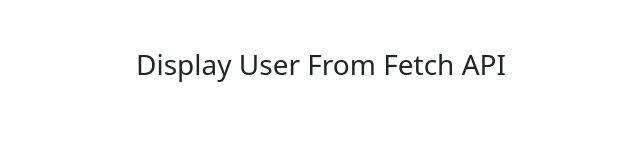
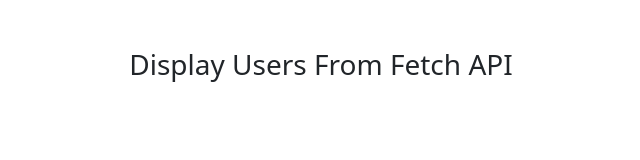
Before and after one commit to AH-Likhon/Fetch-API-Response, a plain HTML site: page index.html in a window 1280 px wide. Shown: the whole page, without its empty margins (319-959 px from the left). Drawn offline with nearby package versions, Linux system fonts and the light colour scheme; no server answers.

Commit message:
edit some

```diff
--- a/index.html
+++ b/index.html
@@ -10,7 +10,7 @@
 <body>
 
     <div class="container my-5">
-        <h3 class="text-center mb-4">Display User From Fetch API</h3>
+        <h3 class="text-center mb-4">Display Users From Fetch API</h3>
 
         <div id="row" class="row row-cols-1 row-cols-md-3 g-4">
         </div>
```
